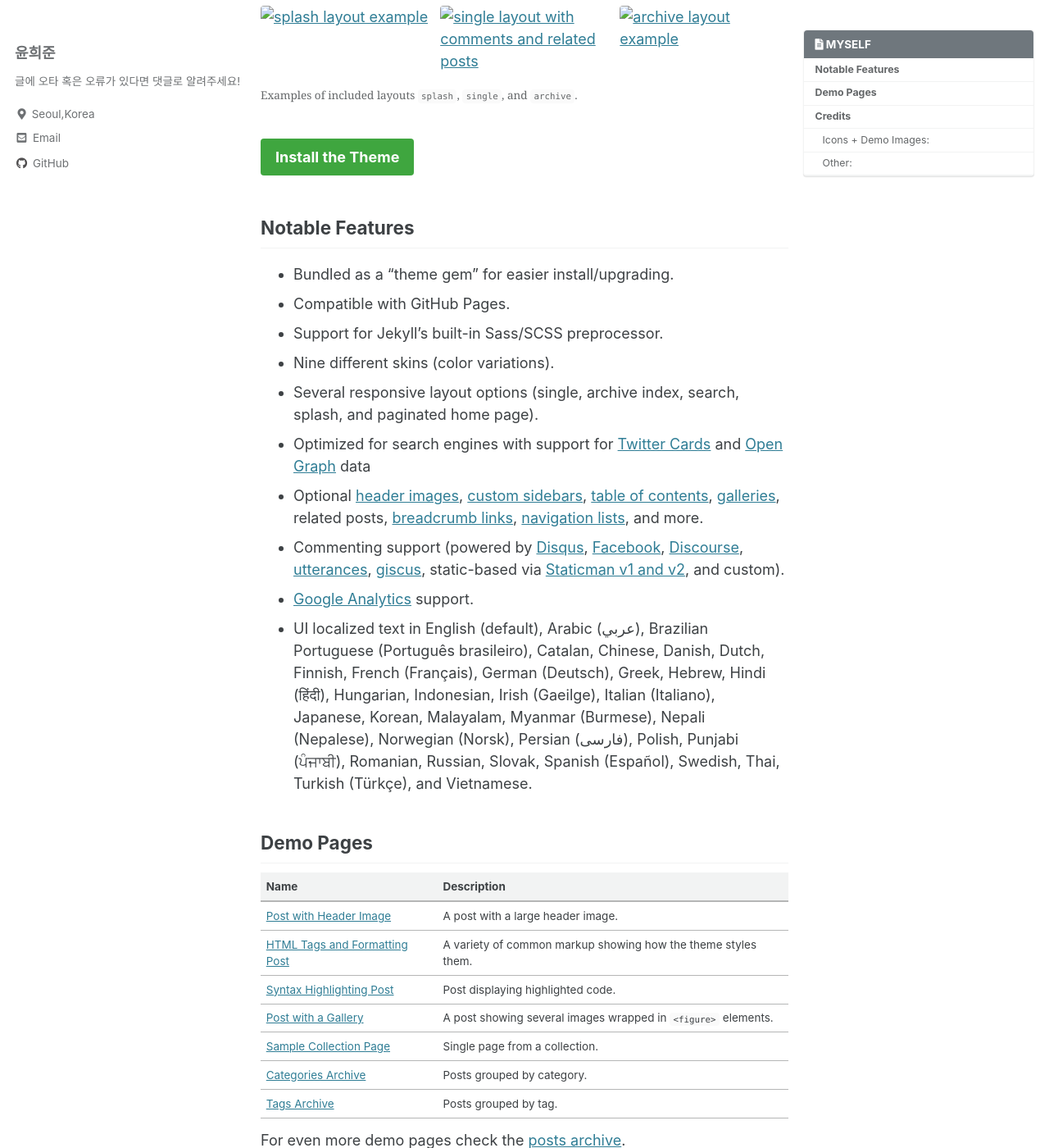
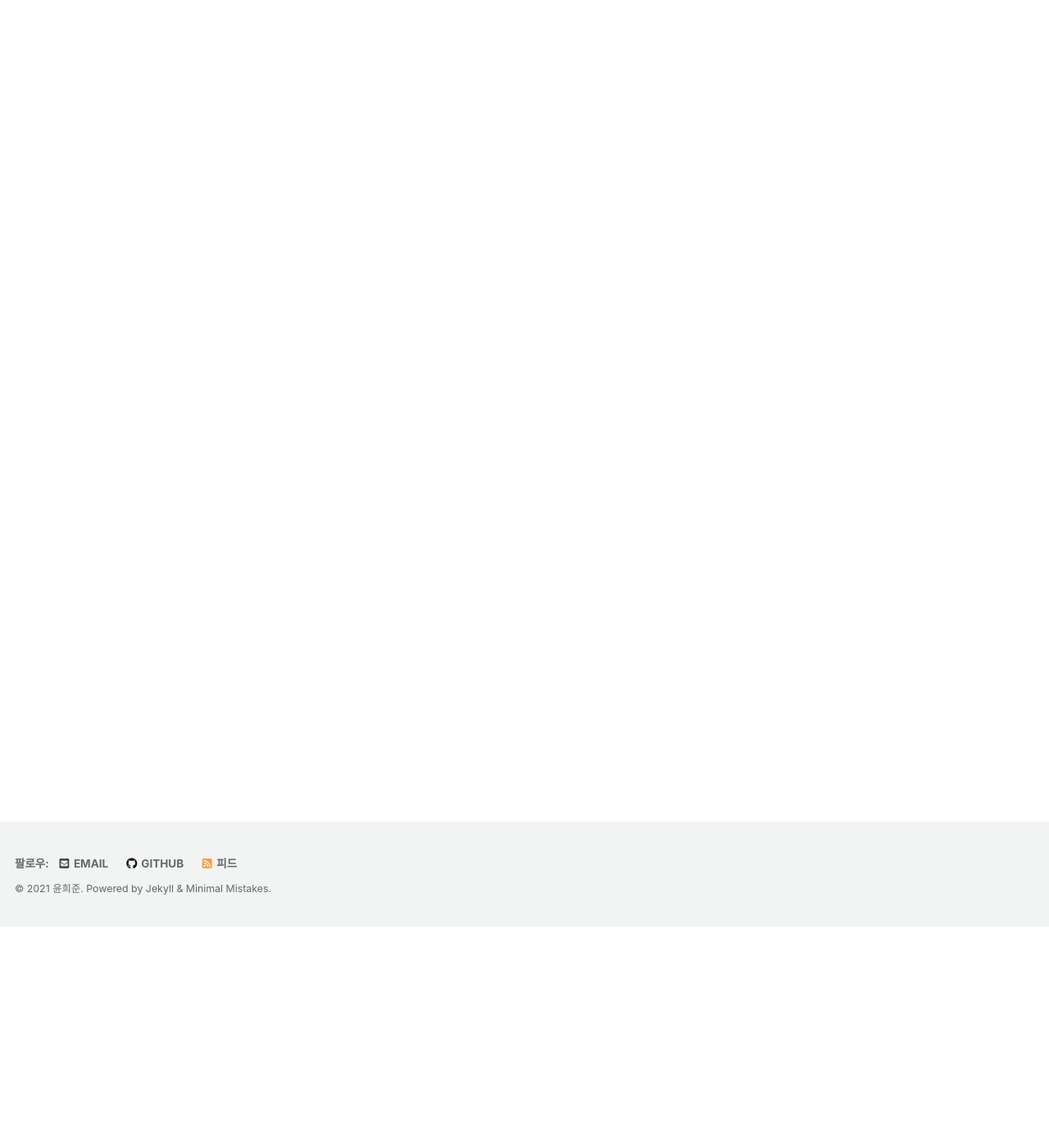
Before and after one commit to gml9812/gml9812.github.io, a Jekyll site: the page built from _pages/about.md, in a window 1280 px wide and 1400 px high, scrolled down 270 px. Shown: the whole window at 82% size. Built offline with Jekyll 4.4.1, drawn with Linux system fonts in a browser that asks for light colours; cached includes are drawn as plain includes; some of the changed text lies outside the part shown.

```diff
--- a/_pages/about.md
+++ b/_pages/about.md
@@ -17,71 +17,3 @@ toc: true
 toc_sticky: true
 toc_label: "MYSELF"
 ---
-
-Minimal Mistakes is a flexible two-column Jekyll theme. Perfect for hosting your personal site, blog, or portfolio on GitHub or self-hosting on your own server. As the name implies --- styling is purposely minimalistic to be enhanced and customized by you :smile:.
-
-{% include gallery id="layouts_gallery" caption="Examples of included layouts `splash`, `single`, and `archive`." %}
-
-[Install the Theme]({{ "/docs/quick-start-guide/" | relative_url }}){: .btn .btn--success .btn--large}
-
-## Notable Features
-
-- Bundled as a "theme gem" for easier install/upgrading.
-- Compatible with GitHub Pages.
-- Support for Jekyll's built-in Sass/SCSS preprocessor.
-- Nine different skins (color variations).
-- Several responsive layout options (single, archive index, search, splash, and paginated home page).
-- Optimized for search engines with support for [Twitter Cards](https://dev.twitter.com/cards/overview) and [Open Graph](http://ogp.me/) data
-- Optional [header images](https://mmistakes.github.io/minimal-mistakes/docs/layouts/#headers), [custom sidebars](https://mmistakes.github.io/minimal-mistakes/docs/layouts/#sidebars), [table of contents](https://mmistakes.github.io/minimal-mistakes/docs/helpers/#table-of-contents), [galleries](https://mmistakes.github.io/minimal-mistakes/docs/helpers/#gallery), related posts, [breadcrumb links](https://mmistakes.github.io/minimal-mistakes/docs/configuration/#breadcrumb-navigation-beta), [navigation lists](https://mmistakes.github.io/minimal-mistakes/docs/helpers/#navigation-list), and more.
-- Commenting support (powered by [Disqus](https://disqus.com/), [Facebook](https://developers.facebook.com/docs/plugins/comments), [Discourse](https://www.discourse.org/), [utterances](https://utteranc.es/), [giscus](https://giscus.app/), static-based via [Staticman v1 and v2](https://staticman.net/), and custom).
-- [Google Analytics](https://www.google.com/analytics/) support.
-- UI localized text in English (default), Arabic (عربي), Brazilian Portuguese (Português brasileiro), Catalan, Chinese, Danish, Dutch, Finnish, French (Français), German (Deutsch), Greek, Hebrew, Hindi (हिंदी), Hungarian, Indonesian, Irish (Gaeilge), Italian (Italiano), Japanese, Korean, Malayalam, Myanmar (Burmese), Nepali (Nepalese), Norwegian (Norsk), Persian (فارسی), Polish, Punjabi (ਪੰਜਾਬੀ), Romanian, Russian, Slovak, Spanish (Español), Swedish, Thai, Turkish (Türkçe), and Vietnamese.
-
-## Demo Pages
-
-| Name                                        | Description                                           |
-| ------------------------------------------- | ----------------------------------------------------- |
-| [Post with Header Image][header-image-post] | A post with a large header image. |
-| [HTML Tags and Formatting Post][html-tags-post] | A variety of common markup showing how the theme styles them. |
-| [Syntax Highlighting Post][syntax-post] | Post displaying highlighted code. |
-| [Post with a Gallery][gallery-post] | A post showing several images wrapped in `<figure>` elements. |
-| [Sample Collection Page][sample-collection] | Single page from a collection. |
-| [Categories Archive][categories-archive] | Posts grouped by category. |
-| [Tags Archive][tags-archive] | Posts grouped by tag. |
-
-For even more demo pages check the [posts archive][year-archive].
-
-[header-image-post]: {{ "" | relative_url }}{% post_url 2012-03-15-layout-header-image-text-readability %}
-[gallery-post]: {{ "" | relative_url }}{% post_url 2010-09-09-post-gallery %}
-[html-tags-post]: {{ "" | relative_url }}{% post_url 2013-01-11-markup-html-tags-and-formatting %}
-[syntax-post]: {{ "" | relative_url }}{% post_url 2013-08-16-markup-syntax-highlighting %}
-[sample-collection]: {{ "/recipes/chocolate-chip-cookies/" | relative_url }}
-[categories-archive]: {{ "/categories/" | relative_url }}
-[tags-archive]: {{ "/tags/" | relative_url }}
-[year-archive]: {{ "/year-archive/" | relative_url }}
-
----
-
-## Credits
-
-### Icons + Demo Images:
-
-- [The Noun Project](https://thenounproject.com) -- Garrett Knoll, Arthur Shlain, and [tracy tam](https://thenounproject.com/tracytam)
-- [Font Awesome](http://fontawesome.io/)
-- [Unsplash](https://unsplash.com/)
-
-### Other:
-
-- [Jekyll](https://jekyllrb.com/)
-- [jQuery](https://jquery.com/)
-- [Susy](http://susy.oddbird.net/)
-- [Breakpoint](http://breakpoint-sass.com/)
-- [Magnific Popup](http://dimsemenov.com/plugins/magnific-popup/)
-- [FitVids.JS](http://fitvidsjs.com/)
-- Greedy Navigation - [lukejacksonn](https://codepen.io/lukejacksonn/pen/PwmwWV)
-- [jQuery Smooth Scroll](https://github.com/kswedberg/jquery-smooth-scroll)
-- [Lunr](http://lunrjs.com)
-
----
-
-Minimal Mistakes is designed, developed, and maintained by Michael Rose. Just another boring, tattooed, designer from Buffalo New York.
```
Also changed, not shown: _posts/2021-10-15-what-is-hoisting.md (added, +201 -0 lines).
